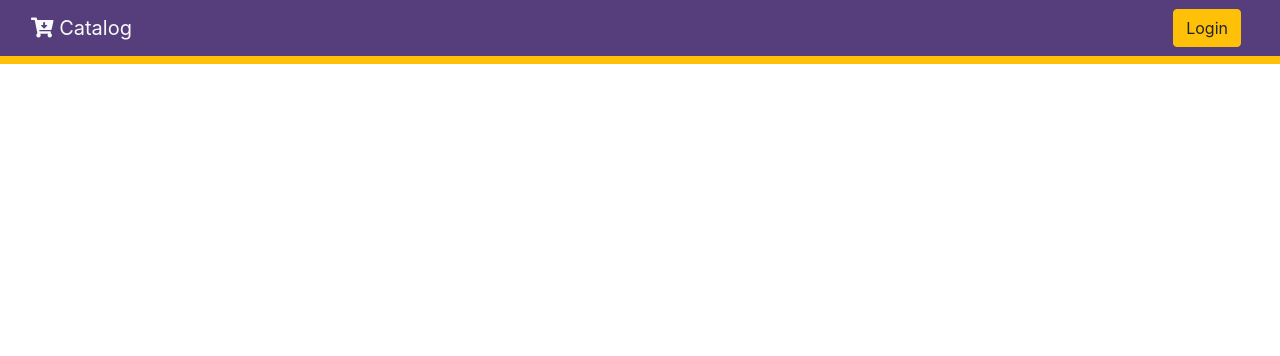
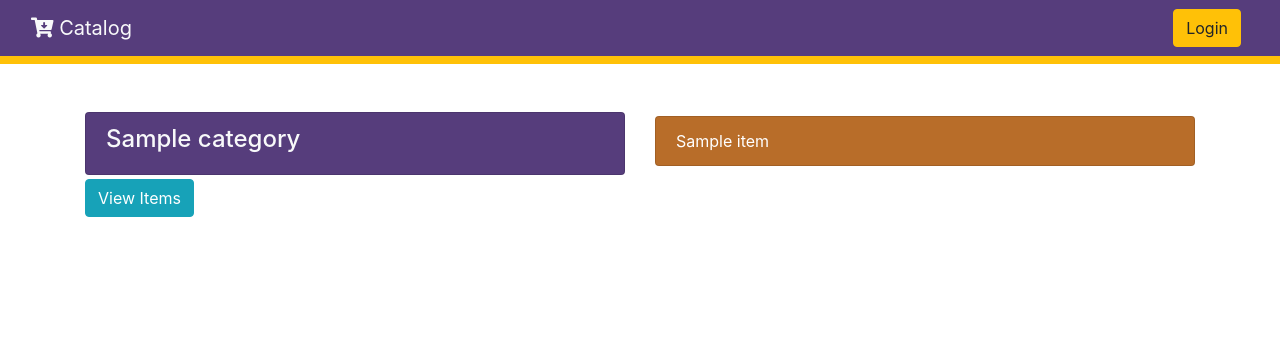
Before and after one commit to SatishDivvi/Item-Catalog-Application, a Flask app: page / in a window 1280 px wide. Shown: the top 356 px of the page. Run offline with Flask 2, Linux system fonts and the light colour scheme; tables that the repository leaves empty hold one stand-in row (values such as "Sample post"); parts of the project's set-up code (start-up, migrations or seed data) failed here and were passed over; some libraries are stand-ins or nearby versions.

Commit message:
Add main section

```diff
--- a/templates/publicCategories.html
+++ b/templates/publicCategories.html
@@ -24,6 +24,29 @@
                     </div>
                 </header>
                 <section class="pt-5 mt-3 text-dark bg-warning"></section>
+                <section class="pt-5" style="background-color:#ffffff;">
+                        <div class="container">
+                          <div class="row">
+                            <div class="col-sm-6">
+                                    {% for category in categories %}
+                                    <ul class="list-group">
+                                      <li class="list-group-item text-light" style="background-color: #563d7c;">
+                                      <h4>{{category.name}}</h4>
+                                    </li>
+                                    </ul>
+                                      <a class="btn btn-info my-1" href="{{url_for('showItems', category_id = category.id)}}">View Items</a>
+                                      {% endfor %}
+                            </div>
+                            <div class="col-sm-6">
+                                <ul class="list-group text-white">
+                                    {% for item in items %}
+                                  <li class="list-group-item my-1" style="background-color:#b86d29;">{{item.name}}</li>
+                                  {% endfor %}
+                                </ul>
+                            </div>
+                          </div>
+                        </div>
+                            </section>
             <script src="https://code.jquery.com/jquery-3.3.1.slim.min.js" integrity="sha384-q8i/X+965DzO0rT7abK41JStQIAqVgRVzpbzo5smXKp4YfRvH+8abtTE1Pi6jizo" crossorigin="anonymous"></script>
             <script src="https://cdnjs.cloudflare.com/ajax/libs/popper.js/1.14.7/umd/popper.min.js" integrity="sha384-UO2eT0CpHqdSJQ6hJty5KVphtPhzWj9WO1clHTMGa3JDZwrnQq4sF86dIHNDz0W1" crossorigin="anonymous"></script>
             <script src="https://stackpath.bootstrapcdn.com/bootstrap/4.3.1/js/bootstrap.min.js" integrity="sha384-JjSmVgyd0p3pXB1rRibZUAYoIIy6OrQ6VrjIEaFf/nJGzIxFDsf4x0xIM+B07jRM" crossorigin="anonymous"></script>
```
